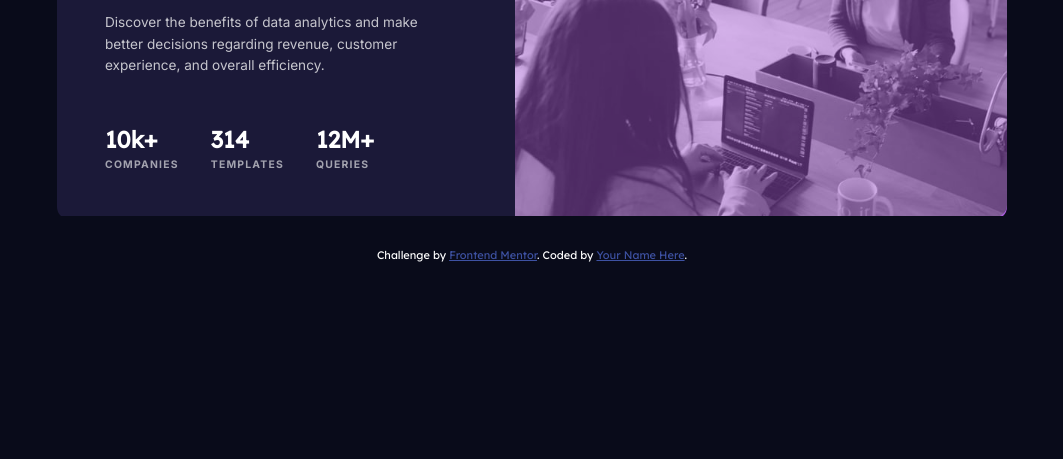
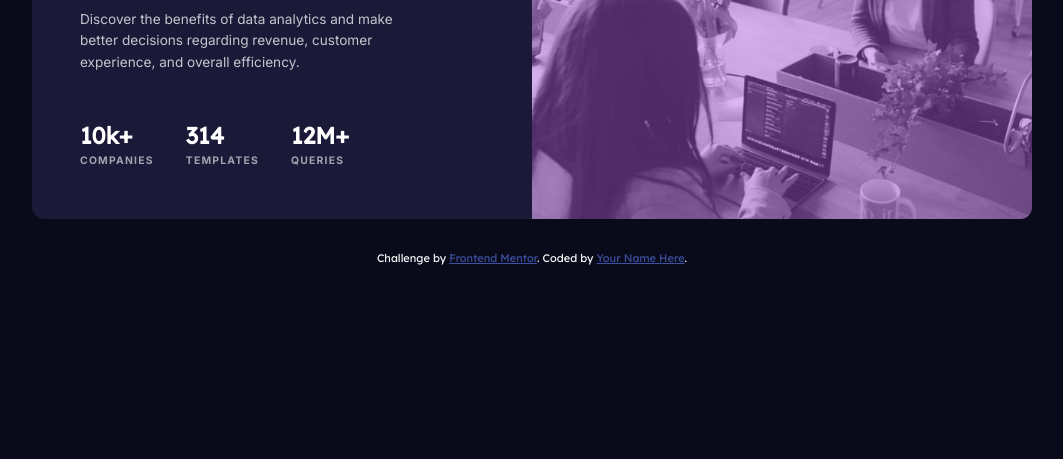
Before and after one commit to lukejans/stats-preview-card-component, a plain HTML site: page index.html in a window 1280 px wide. Shown: the part 341-800 px from the top of the page, without its empty margins (108-1171 px from the left). Drawn offline with Linux system fonts and the light colour scheme.

Commit message:
Minor Fixes

```diff
--- a/style.css
+++ b/style.css
@@ -22,8 +22,8 @@ body {
 .container {
   display: grid;
   grid-template-columns: repeat(2, 1fr);
-  max-width: 950px;
-  max-height: 360px;
+  max-width: 1000px;
+  max-height: 380px;
   overflow: hidden;
 }
 
@@ -36,7 +36,7 @@ body {
 
 .image {
   display: block;
-  max-width: 492px;
+  max-width: 500px;
   opacity: 0.55;
   border-radius: 0 0.75rem 0.75rem 0;
 }
```
